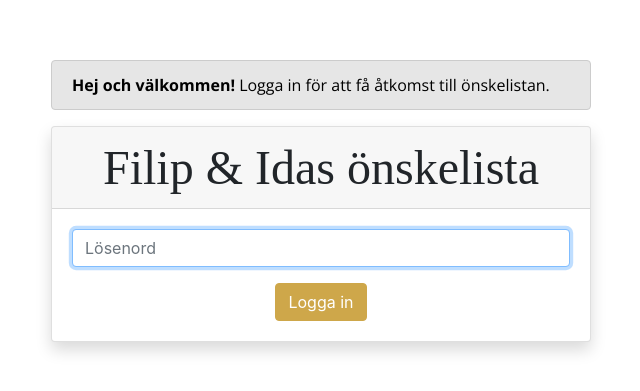
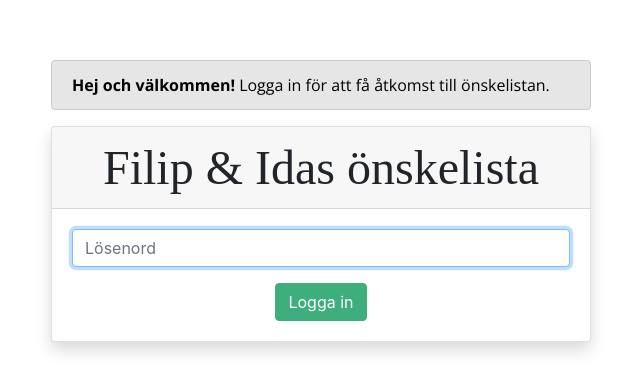
Before and after one commit to filiptammergard/onskelista, a Vue app: page / in a window 1280 px wide. Shown: the part 199-590 px from the top of the page, without its empty margins (319-959 px from the left). Built offline with nearby package versions, Linux system fonts and the light colour scheme; no server answers; a web font is replaced by a local one.

Commit message:
changed primary color

```diff
--- a/src/assets/_settings.scss
+++ b/src/assets/_settings.scss
@@ -1,4 +1,4 @@
-$primary-color: #cea74a;
+$primary-color: #3eaf7c;
 $secondary-color: lighten(black, 90);
 
 @mixin ease-out {
```
Also changed, not shown: 1 other file (tests, documents, lock files or other folders).
